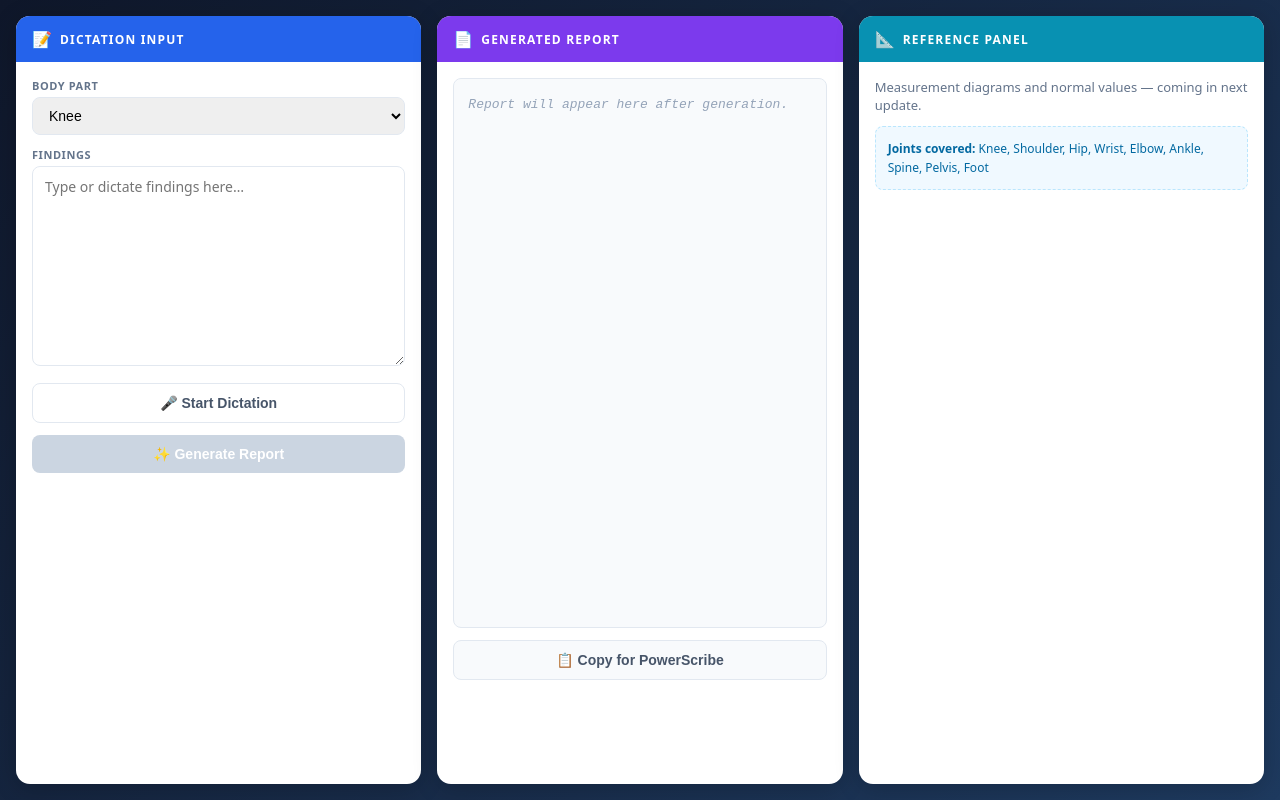
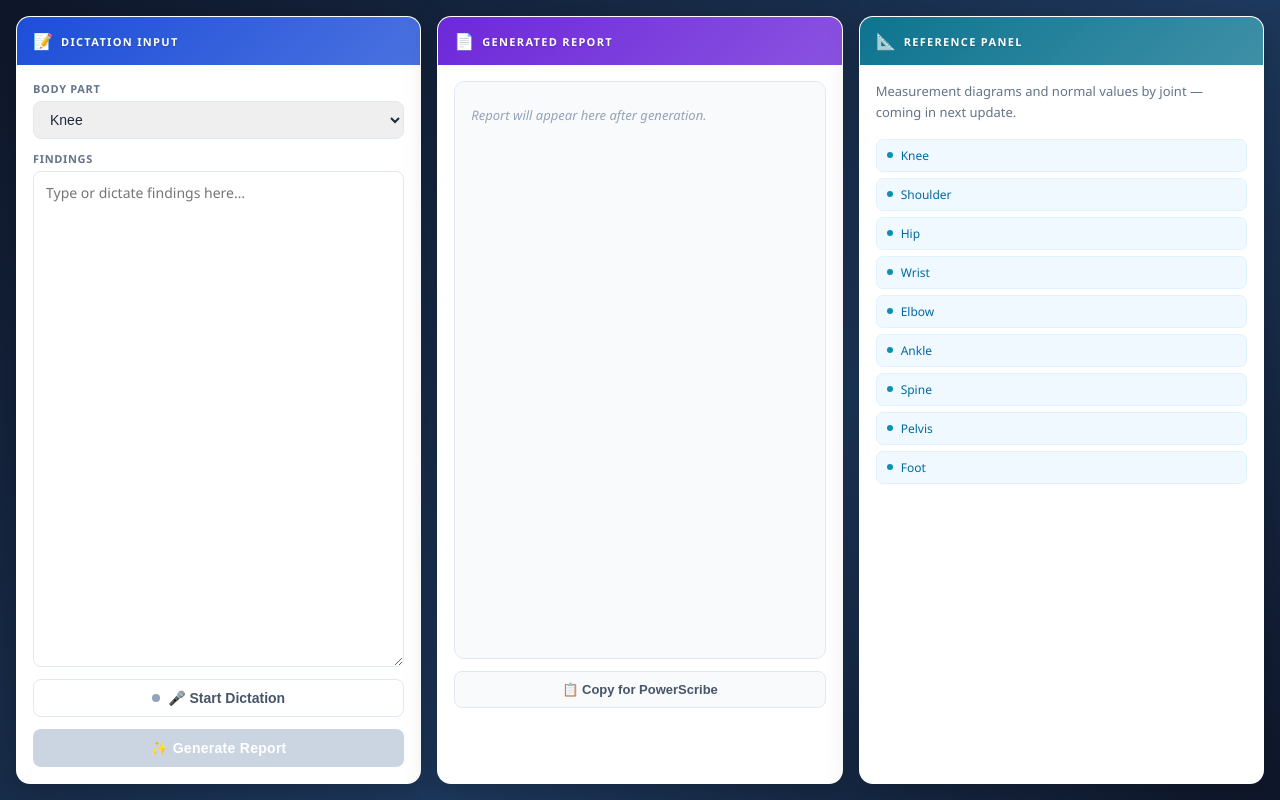
Before and after one commit to adamsinger82/MRI-Reporting, a Next.js app: page /dashboard in a window 1280 px wide. Built offline with nearby package versions, Linux system fonts and the light colour scheme.

Commit message:
Update page.js

```diff
--- a/src/app/dashboard/page.js
+++ b/src/app/dashboard/page.js
@@ -8,14 +8,21 @@ const[listening,setListening]=useState(false);
 const[body,setBody]=useState('knee');
 const[copied,setCopied]=useState(false);
 const recRef=useRef(null);
+const finalRef=useRef('');
 const bodies=['knee','shoulder','hip','wrist','elbow','ankle','spine','pelvis','foot'];
-const grid={display:'grid',gridTemplateColumns:'repeat(3,1fr)',gap:'16px',padding:'16px',minHeight:'100vh',background:'linear-gradient(135deg,#0f172a,#1e3a5f)',fontFamily:'system-ui,sans-serif',boxSizing:'border-box'};
-const col=()=>({background:'white',borderRadius:'14px',padding:'0',display:'flex',flexDirection:'column',overflow:'hidden',boxShadow:'0 4px 24px rgba(0,0,0,0.2)'});
-const hdr=(c)=>({background:c,padding:'12px 16px',display:'flex',alignItems:'center',gap:'8px'});
-const htxt={color:'white',fontWeight:'700',fontSize:'12px',textTransform:'uppercase',letterSpacing:'0.1em',margin:0};
-const bod={padding:'16px',display:'flex',flexDirection:'column',gap:'12px',flex:1};
-const inp={width:'100%',padding:'9px 12px',border:'1px solid #e2e8f0',borderRadius:'8px',fontSize:'14px',boxSizing:'border-box'};
-const btn=(bg,disabled)=>({width:'100%',padding:'11px',borderRadius:'8px',border:'none',background:disabled?'#cbd5e1':bg,color:'white',fontSize:'14px',fontWeight:'600',cursor:disabled?'not-allowed':'pointer',transition:'all 0.15s'});
+
+const SYSTEM_PROMPT=(part)=>`You are a subspecialty MSK radiologist generating a structured MRI report. Be concise, precise, and use standard radiology terminology. Format the report exactly as follows with these section headers on their own lines in ALL CAPS followed by a colon:
+
+TECHNIQUE:
+Describe the MRI sequences performed for a ${part} MRI (e.g. sagittal PD fat-sat, coronal T1, axial T2, etc). Keep to 2 sentences.
+
+FINDINGS:
+Organize findings by anatomical structure relevant to the ${part}. Use subheadings in title case followed by a colon (e.g. "Anterior Cruciate Ligament:", "Medial Meniscus:", "Articular Cartilage:", etc). For each structure state findings concisely. Use "unremarkable" for normal structures. Be specific about signal, morphology, and location of any abnormalities.
+
+IMPRESSION:
+Number each significant finding. Lead with the most clinically important finding. If normal, state "Unremarkable ${part} MRI."
+
+Do not add any preamble or commentary outside these three sections.`;
 
 const generate=async()=>{
   if(!text.trim())return;
@@ -26,9 +33,9 @@ const generate=async()=>{
       headers:{'Content-Type':'application/json'},
       body:JSON.stringify({
         model:'claude-sonnet-4-6',
-        max_tokens:1000,
-        system:`You are an expert MSK radiologist. Generate a professional MRI report for a ${body} MRI. Use sections: TECHNIQUE, FINDINGS, IMPRESSION.`,
-        messages:[{role:'user',content:`Body part: ${body}\nFindings: ${text}`}]
+        max_tokens:1500,
+        system:SYSTEM_PROMPT(body),
+        messages:[{role:'user',content:`Generate an MRI report for a ${body} MRI based on these dictated findings:\n\n${text}`}]
       })
     });
     const d=await r.json();
@@ -39,95 +46,169 @@ const generate=async()=>{
 };
 
 const toggleMic=()=>{
-  if(listening){recRef.current?.stop();setListening(false);return;}
-  const SR=window.SpeechRecognition||window.webkitSpeechRecognition;
-  if(!SR){alert('Speech recognition not supported.');return;}
+  if(listening){
+    try{recRef.current?.stop();}catch(e){}
+    recRef.current=null;
+    setListening(false);
+    return;
+  }
+  const SR=window.SpeechRecognition||window.webkitSpeechRecognition||window.mozSpeechRecognition||window.msSpeechRecognition;
+  if(!SR){alert('Speech recognition not supported in this browser. Please use Chrome or Edge.');return;}
+  finalRef.current='';
+  const startRec=()=>{
     try{
       const rec=new SR();
-    rec.continuous=true;rec.interimResults=true;rec.lang='en-US';
-    let final='';
+      rec.continuous=true;
+      rec.interimResults=true;
+      rec.lang='en-US';
+      rec.maxAlternatives=1;
       rec.onstart=()=>setListening(true);
       rec.onresult=(e)=>{
         let interim='';
         for(let i=e.resultIndex;i<e.results.length;i++){
           const t=e.results[i][0].transcript;
-        if(e.results[i].isFinal)final+=t+' ';
+          if(e.results[i].isFinal)finalRef.current+=t+' ';
           else interim+=t;
         }
-      setText(final+interim);
+        setText(finalRef.current+interim);
       };
-    rec.onerror=(e)=>{setListening(false);if(e.error==='not-allowed')alert('Microphone access denied.');};
-    rec.onend=()=>setListening(false);
-    rec.start();recRef.current=rec;
-  }catch(e){setListening(false);alert('Could not start microphone.');}
+      rec.onerror=(e)=>{
+        if(e.error==='not-allowed'){alert('Microphone access denied. Please allow microphone access and try again.');setListening(false);return;}
+        if(e.error==='no-speech')return;
+        console.error('Speech error:',e.error);
+      };
+      rec.onend=()=>{
+        if(recRef.current===rec){
+          try{rec.start();}catch(err){setListening(false);}
+        }
+      };
+      rec.start();
+      recRef.current=rec;
+    }catch(e){
+      setListening(false);
+      alert('Could not start microphone: '+e.message);
+    }
+  };
+  startRec();
 };
 
 const copyReport=()=>{
   if(!report)return;
   navigator.clipboard.writeText(report);
   setCopied(true);
-  setTimeout(()=>setCopied(false),2000);
+  setTimeout(()=>setCopied(false),2500);
 };
+
+const formatReport=(txt)=>{
+  if(!txt)return null;
+  return txt.split('\n').map((line,i)=>{
+    const isHeader=/^(TECHNIQUE|FINDINGS|IMPRESSION):?/.test(line.trim());
+    const isSubheader=/^[A-Z][a-zA-Z\s]+:/.test(line.trim())&&!isHeader;
+    const isNumbered=/^\d+\./.test(line.trim());
+    if(isHeader)return(
+      <div key={i} style={{marginTop:i>0?18:0,marginBottom:4}}>
+        <span style={{fontSize:12,fontWeight:800,letterSpacing:'0.12em',color:'#1e3a5f',borderBottom:'2px solid #2563eb',paddingBottom:2}}>{line}</span>
+      </div>
+    );
+    if(isSubheader)return(
+      <div key={i} style={{marginTop:8,marginBottom:2}}>
+        <span style={{fontSize:13,fontWeight:700,color:'#374151'}}>{line}</span>
+      </div>
+    );
+    if(isNumbered)return(
+      <div key={i} style={{marginTop:4,paddingLeft:4,fontSize:13,color:'#1e293b',lineHeight:1.7}}>
+        <span style={{fontWeight:600,color:'#2563eb'}}>{line.match(/^\d+\./)[0]}</span>
+        {line.slice(line.match(/^\d+\./)[0].length)}
+      </div>
+    );
+    if(!line.trim())return<div key={i} style={{height:4}}/>;
+    return<div key={i} style={{fontSize:13,color:'#374151',lineHeight:1.75,paddingLeft:4}}>{line}</div>;
+  });
+};
+
+const grid={display:'grid',gridTemplateColumns:'repeat(3,1fr)',gap:'16px',padding:'16px',minHeight:'100vh',background:'linear-gradient(135deg,#0f172a 0%,#1e3a5f 60%,#0f172a 100%)',fontFamily:"'Segoe UI',system-ui,sans-serif",boxSizing:'border-box'};
+const col=()=>({background:'white',borderRadius:'14px',display:'flex',flexDirection:'column',overflow:'hidden',boxShadow:'0 8px 32px rgba(0,0,0,0.25)',border:'1px solid rgba(255,255,255,0.1)'});
+const hdr=(c)=>({background:`linear-gradient(135deg,${c},${c}cc)`,padding:'13px 16px',display:'flex',alignItems:'center',gap:'8px'});
+const htxt={color:'white',fontWeight:'700',fontSize:'11px',textTransform:'uppercase',letterSpacing:'0.12em',margin:0,textShadow:'0 1px 2px rgba(0,0,0,0.2)'};
+const bod={padding:'16px',display:'flex',flexDirection:'column',gap:'12px',flex:1};
+const inp={width:'100%',padding:'9px 12px',border:'1px solid #e2e8f0',borderRadius:'8px',fontSize:'14px',boxSizing:'border-box',color:'#1e293b',outline:'none'};
+const lbl={fontSize:11,fontWeight:600,color:'#64748b',textTransform:'uppercase',letterSpacing:'0.06em',display:'block',marginBottom:5};
 
 return(
 <div style={grid}>
 
-  {/* COL 1 - INPUT */}
+  {/* COL 1 */}
   <div style={col()}>
-    <div style={hdr('#2563eb')}><span style={{fontSize:16}}>📝</span><p style={htxt}>Dictation Input</p></div>
+    <div style={hdr('#1d4ed8')}><span style={{fontSize:16}}>📝</span><p style={htxt}>Dictation Input</p></div>
     <div style={bod}>
       <div>
-        <label style={{fontSize:11,fontWeight:600,color:'#64748b',textTransform:'uppercase',letterSpacing:'0.05em',display:'block',marginBottom:4}}>Body Part</label>
+        <label style={lbl}>Body Part</label>
         <select style={inp} value={body} onChange={e=>setBody(e.target.value)}>
           {bodies.map(b=><option key={b} value={b}>{b.charAt(0).toUpperCase()+b.slice(1)}</option>)}
         </select>
       </div>
-      <div>
-        <label style={{fontSize:11,fontWeight:600,color:'#64748b',textTransform:'uppercase',letterSpacing:'0.05em',display:'block',marginBottom:4}}>Findings</label>
+      <div style={{flex:1,display:'flex',flexDirection:'column'}}>
+        <label style={lbl}>Findings</label>
         <textarea
-          style={{...inp,minHeight:200,resize:'vertical',lineHeight:1.6,fontFamily:'inherit',border:listening?'1.5px solid #ef4444':'1px solid #e2e8f0',outline:'none'}}
+          style={{...inp,flex:1,minHeight:220,resize:'vertical',lineHeight:1.65,fontFamily:'inherit',border:listening?'1.5px solid #ef4444':'1px solid #e2e8f0',boxShadow:listening?'0 0 0 3px rgba(239,68,68,0.1)':'none',transition:'border 0.15s'}}
           value={text}
           onChange={e=>setText(e.target.value)}
           placeholder="Type or dictate findings here…"
         />
       </div>
       <button
-        style={{...btn(listening?'#ef4444':'white',false),color:listening?'white':'#475569',border:'1.5px solid '+(listening?'#ef4444':'#e2e8f0')}}
-        onClick={toggleMic}>
-        {listening?'⏹ Stop Recording':'🎤 Start Dictation'}
+        onClick={toggleMic}
+        style={{display:'flex',alignItems:'center',justifyContent:'center',gap:8,width:'100%',padding:'10px',borderRadius:'8px',border:'1.5px solid '+(listening?'#fca5a5':'#e2e8f0'),background:listening?'#fef2f2':'white',fontSize:'14px',fontWeight:600,cursor:'pointer',color:listening?'#dc2626':'#475569',transition:'all 0.15s'}}>
+        <span style={{display:'inline-block',width:8,height:8,borderRadius:'50%',background:listening?'#ef4444':'#94a3b8',boxShadow:listening?'0 0 6px #ef4444':'none',transition:'all 0.15s'}}/>
+        {listening?'Stop Recording':'🎤 Start Dictation'}
       </button>
-      <button style={btn('linear-gradient(135deg,#2563eb,#1d4ed8)',loading||!text.trim())} onClick={generate} disabled={loading||!text.trim()}>
+      <button
+        onClick={generate}
+        disabled={loading||!text.trim()}
+        style={{width:'100%',padding:'11px',borderRadius:'8px',border:'none',background:(loading||!text.trim())?'#cbd5e1':'linear-gradient(135deg,#2563eb,#1d4ed8)',color:'white',fontSize:'14px',fontWeight:700,cursor:(loading||!text.trim())?'not-allowed':'pointer',boxShadow:(loading||!text.trim())?'none':'0 4px 14px rgba(37,99,235,0.4)',letterSpacing:'0.02em',transition:'all 0.15s'}}>
         {loading?'Generating…':'✨ Generate Report'}
       </button>
     </div>
   </div>
 
-  {/* COL 2 - REPORT */}
+  {/* COL 2 */}
   <div style={col()}>
-    <div style={hdr('#7c3aed')}><span style={{fontSize:16}}>📄</span><p style={htxt}>Generated Report</p></div>
+    <div style={hdr('#6d28d9')}><span style={{fontSize:16}}>📄</span><p style={htxt}>Generated Report</p></div>
     <div style={bod}>
-      <div style={{flex:1,padding:14,border:'1px solid #e2e8f0',borderRadius:8,fontSize:13,lineHeight:1.8,whiteSpace:'pre-wrap',overflowY:'auto',minHeight:320,maxHeight:'65vh',background:'#f8fafc',fontFamily:"'Courier New',monospace"}}>
+      <div style={{flex:1,padding:'16px',border:'1px solid #e2e8f0',borderRadius:'10px',overflowY:'auto',minHeight:340,maxHeight:'68vh',background:report?'white':'#f8fafc'}}>
         {loading
-          ?<span style={{color:'#94a3b8',fontStyle:'italic'}}>Generating report…</span>
-          :report||<span style={{color:'#94a3b8',fontStyle:'italic'}}>Report will appear here after generation.</span>
+          ?<div style={{display:'flex',flexDirection:'column',gap:8,paddingTop:8}}>
+              <div style={{height:10,background:'#e2e8f0',borderRadius:4,width:'60%',animation:'pulse 1.5s infinite'}}/>
+              <div style={{height:10,background:'#e2e8f0',borderRadius:4,width:'85%',animation:'pulse 1.5s infinite'}}/>
+              <div style={{height:10,background:'#e2e8f0',borderRadius:4,width:'70%',animation:'pulse 1.5s infinite'}}/>
+              <style>{`@keyframes pulse{0%,100%{opacity:0.4}50%{opacity:1}}`}</style>
+            </div>
+          :report
+            ?<div style={{fontFamily:"Georgia,'Times New Roman',serif"}}>{formatReport(report)}</div>
+            :<div style={{color:'#94a3b8',fontStyle:'italic',fontSize:13,paddingTop:8}}>Report will appear here after generation.</div>
         }
       </div>
       <button
-        style={{...btn(copied?'#16a34a':'white',!report),color:copied?'white':'#475569',border:'1.5px solid '+(copied?'#86efac':'#e2e8f0'),background:copied?'#16a34a':(!report?'#f8fafc':'white')}}
         onClick={copyReport}
-        disabled={!report}>
+        disabled={!report}
+        style={{width:'100%',padding:'10px',borderRadius:'8px',border:'1.5px solid '+(copied?'#86efac':'#e2e8f0'),background:copied?'#f0fdf4':(!report?'#f8fafc':'white'),fontSize:'13px',fontWeight:600,cursor:!report?'not-allowed':'pointer',color:copied?'#16a34a':'#475569',transition:'all 0.2s'}}>
         {copied?'✓ Copied to Clipboard':'📋 Copy for PowerScribe'}
       </button>
     </div>
   </div>
 
-  {/* COL 3 - REFERENCE */}
+  {/* COL 3 */}
   <div style={col()}>
-    <div style={hdr('#0891b2')}><span style={{fontSize:16}}>📐</span><p style={htxt}>Reference Panel</p></div>
+    <div style={hdr('#0e7490')}><span style={{fontSize:16}}>📐</span><p style={htxt}>Reference Panel</p></div>
     <div style={bod}>
-      <p style={{color:'#64748b',fontSize:13,margin:0}}>Measurement diagrams and normal values — coming in next update.</p>
-      <div style={{padding:'12px',background:'#f0f9ff',borderRadius:8,border:'1px dashed #bae6fd',color:'#0369a1',fontSize:12,lineHeight:1.6}}>
-        <strong>Joints covered:</strong> Knee, Shoulder, Hip, Wrist, Elbow, Ankle, Spine, Pelvis, Foot
+      <p style={{color:'#64748b',fontSize:13,margin:0,lineHeight:1.6}}>Measurement diagrams and normal values by joint — coming in next update.</p>
+      <div style={{display:'flex',flexDirection:'column',gap:6,marginTop:4}}>
+        {['Knee','Shoulder','Hip','Wrist','Elbow','Ankle','Spine','Pelvis','Foot'].map(j=>(
+          <div key={j} style={{display:'flex',alignItems:'center',gap:8,padding:'7px 10px',background:'#f0f9ff',borderRadius:7,border:'1px solid #e0f2fe',fontSize:12,color:'#0369a1',fontWeight:500}}>
+            <span style={{width:6,height:6,borderRadius:'50%',background:'#0891b2',flexShrink:0}}/>
+            {j}
+          </div>
+        ))}
       </div>
     </div>
   </div>
```
Lines whose indentation alone changed are shown as unchanged.
